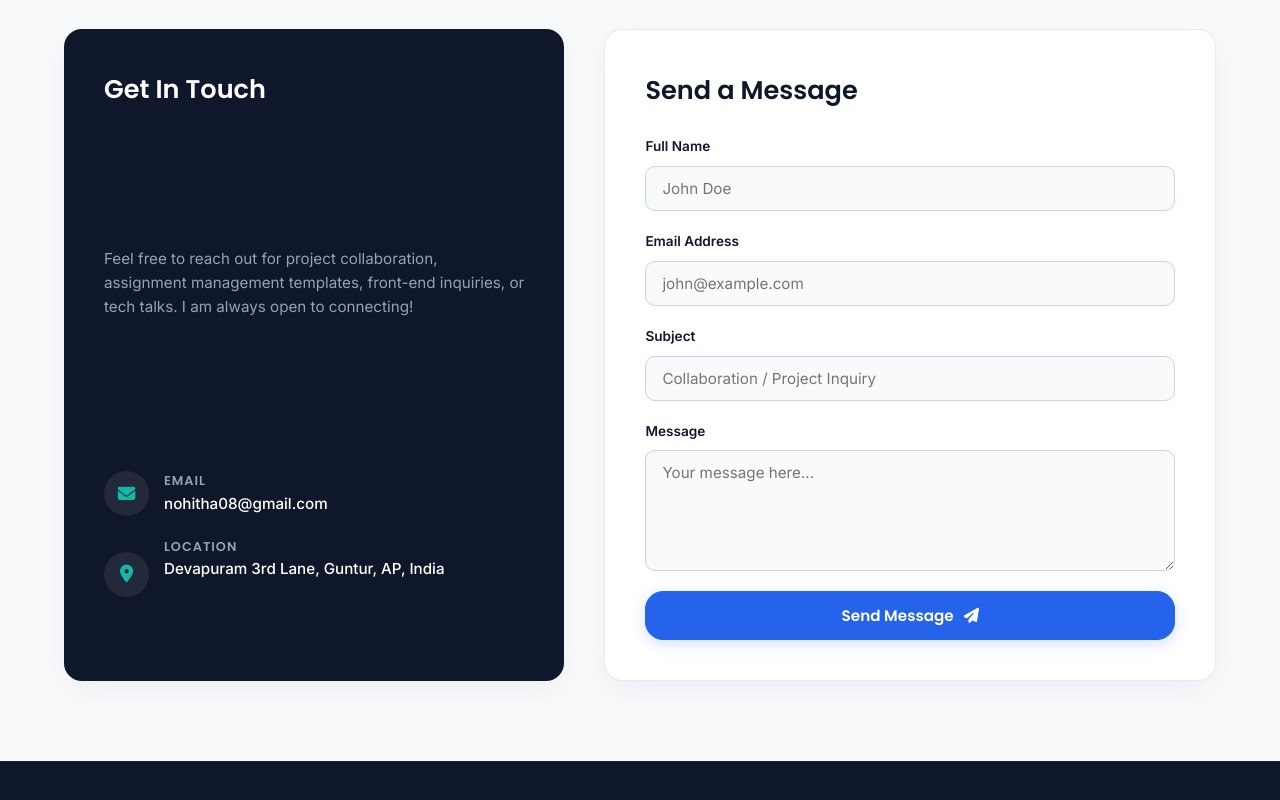
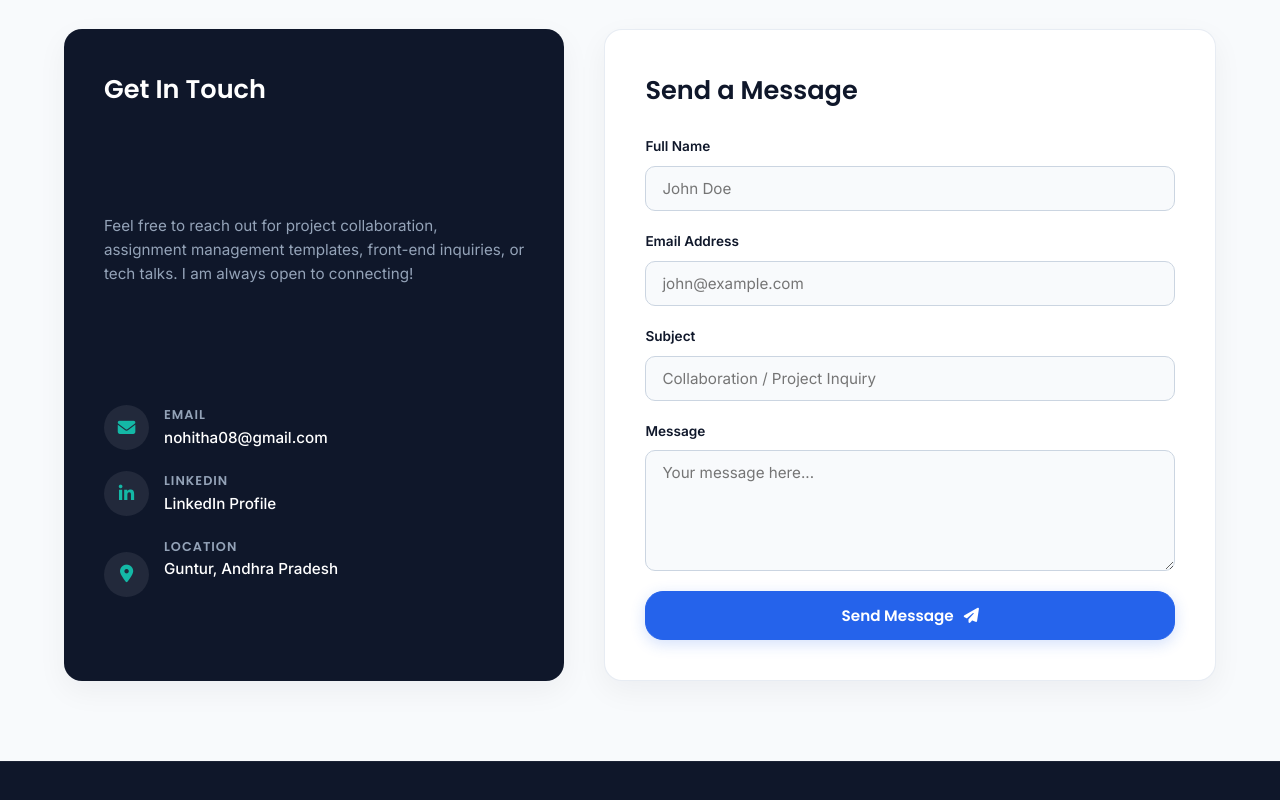
Before and after one commit to nohitha08-cloud/portfolio, a website built with Vite: page index.html in a window 1280 px wide. Shown: the part 9454-10254 px from the top of the page. Built offline with nearby package versions, Linux system fonts and the light colour scheme.

Commit message:
Update address to Guntur, Andhra Pradesh and add LinkedIn link to Contact section

```diff
--- a/index.html
+++ b/index.html
@@ -726,7 +726,7 @@
               </div>
               <div class="resume-inner-contact">
                 <p><i class="fa-solid fa-envelope"></i> nohitha08@gmail.com</p>
-                <p><i class="fa-solid fa-location-dot"></i> Devapuram 3rd Lane, Guntur, AP, India</p>
+                <p><i class="fa-solid fa-location-dot"></i> Guntur, Andhra Pradesh</p>
               </div>
             </div>
 
@@ -814,10 +814,17 @@
               </div>
             </div>
             <div class="contact-detail-item">
+              <div class="contact-detail-icon"><i class="fa-brands fa-linkedin-in"></i></div>
+              <div class="contact-detail-text">
+                <h4>LinkedIn</h4>
+                <a href="https://linkedin.com" target="_blank" rel="noopener noreferrer">LinkedIn Profile</a>
+              </div>
+            </div>
+            <div class="contact-detail-item">
               <div class="contact-detail-icon"><i class="fa-solid fa-location-dot"></i></div>
               <div class="contact-detail-text">
                 <h4>Location</h4>
-                <p>Devapuram 3rd Lane, Guntur, AP, India</p>
+                <p>Guntur, Andhra Pradesh</p>
               </div>
             </div>
           </div>
```
Also changed, not shown: README.md, 1 other file.
